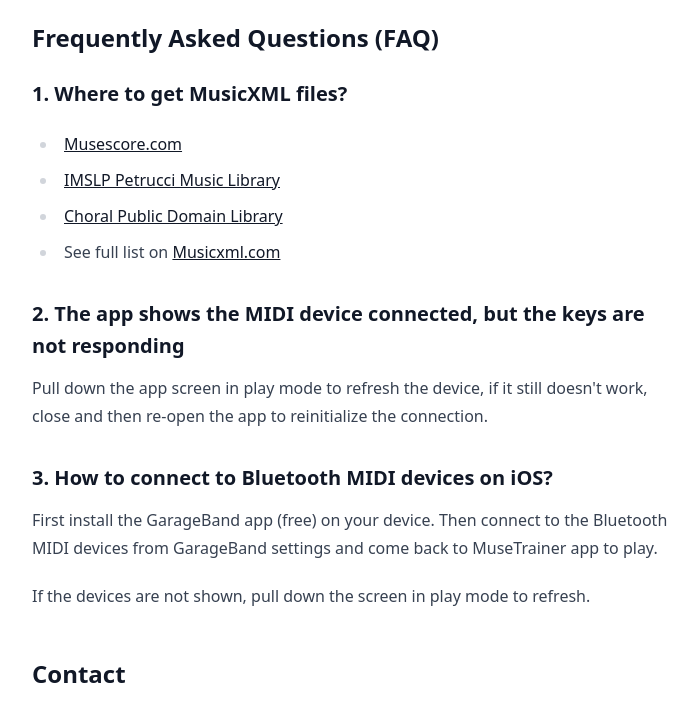
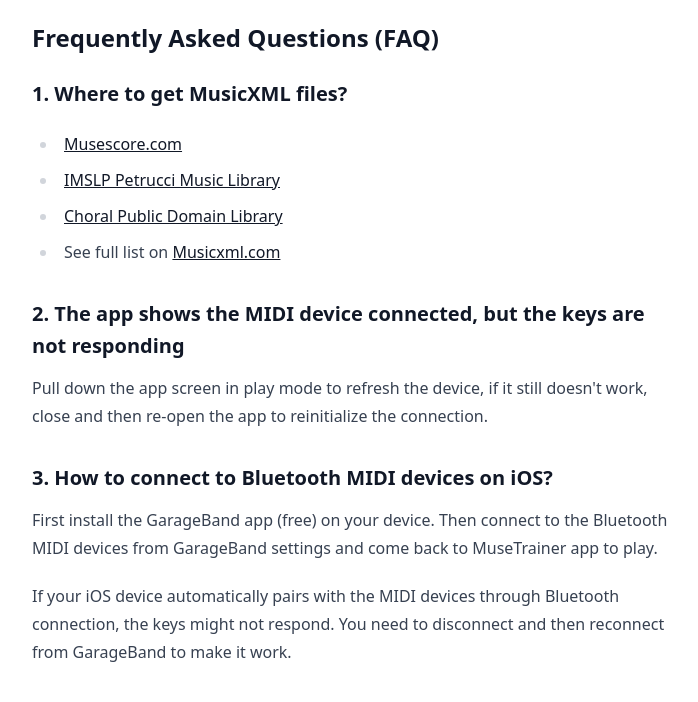
Before and after one commit to musetrainer/help, a website: page support.html in a window 1280 px wide. Shown: the part 98-800 px from the top of the page, without its empty margins (288-986 px from the left). Drawn offline with Linux system fonts and the light colour scheme.

Commit message:
Add more FAQ

```diff
--- a/support.html
+++ b/support.html
@@ -37,7 +37,7 @@
 
       <h3>3. How to connect to Bluetooth MIDI devices on iOS?</h3>
       <p>First install the GarageBand app (free) on your device. Then connect to the Bluetooth MIDI devices from GarageBand settings and come back to MuseTrainer app to play.</p>
-      <p>If the devices are not shown, pull down the screen in play mode to refresh.</p>
+      <p>If your iOS device automatically pairs with the MIDI devices through Bluetooth connection, the keys might not respond. You need to disconnect and then reconnect from GarageBand to make it work.</p>
 
       <h2>Contact</h2>
       <p>
```
Also changed, not shown: index.html (+2 -0 lines).
